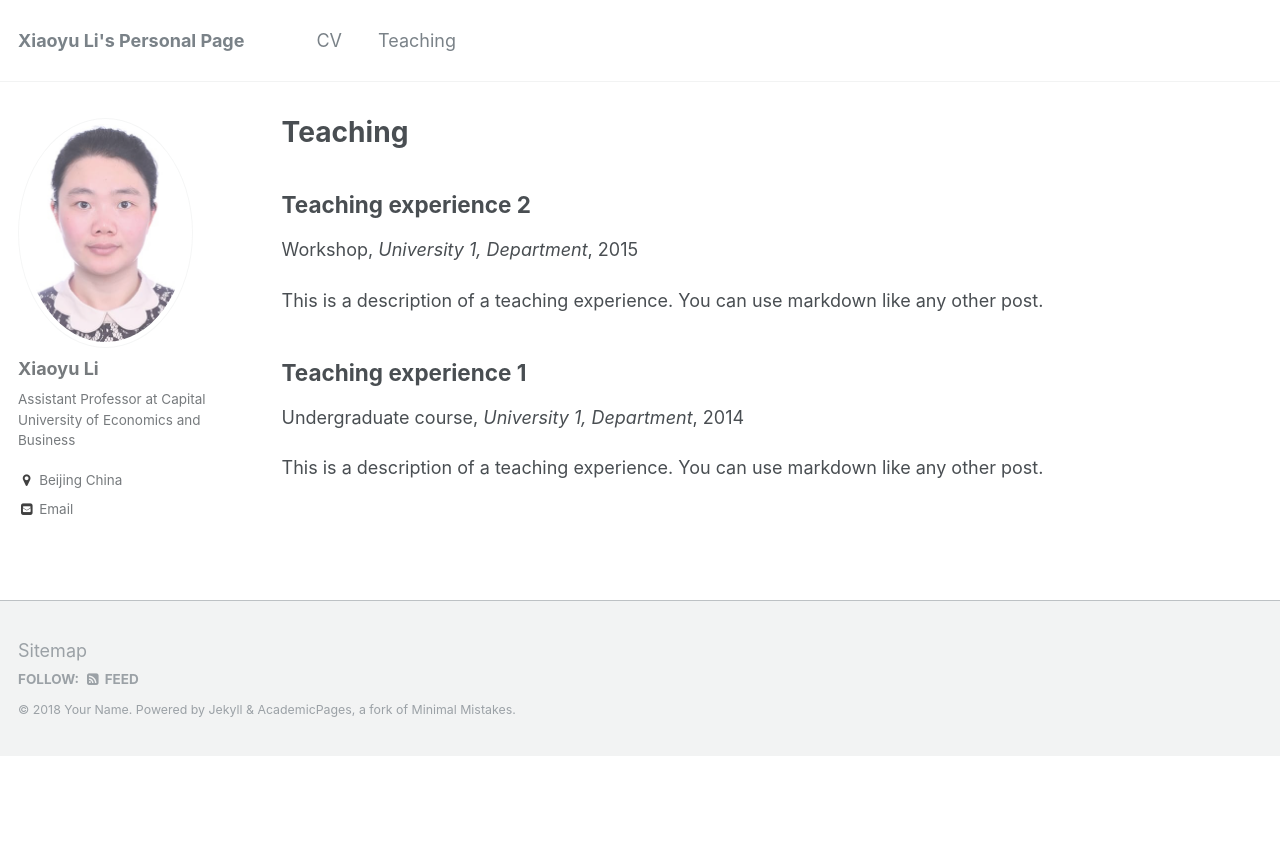
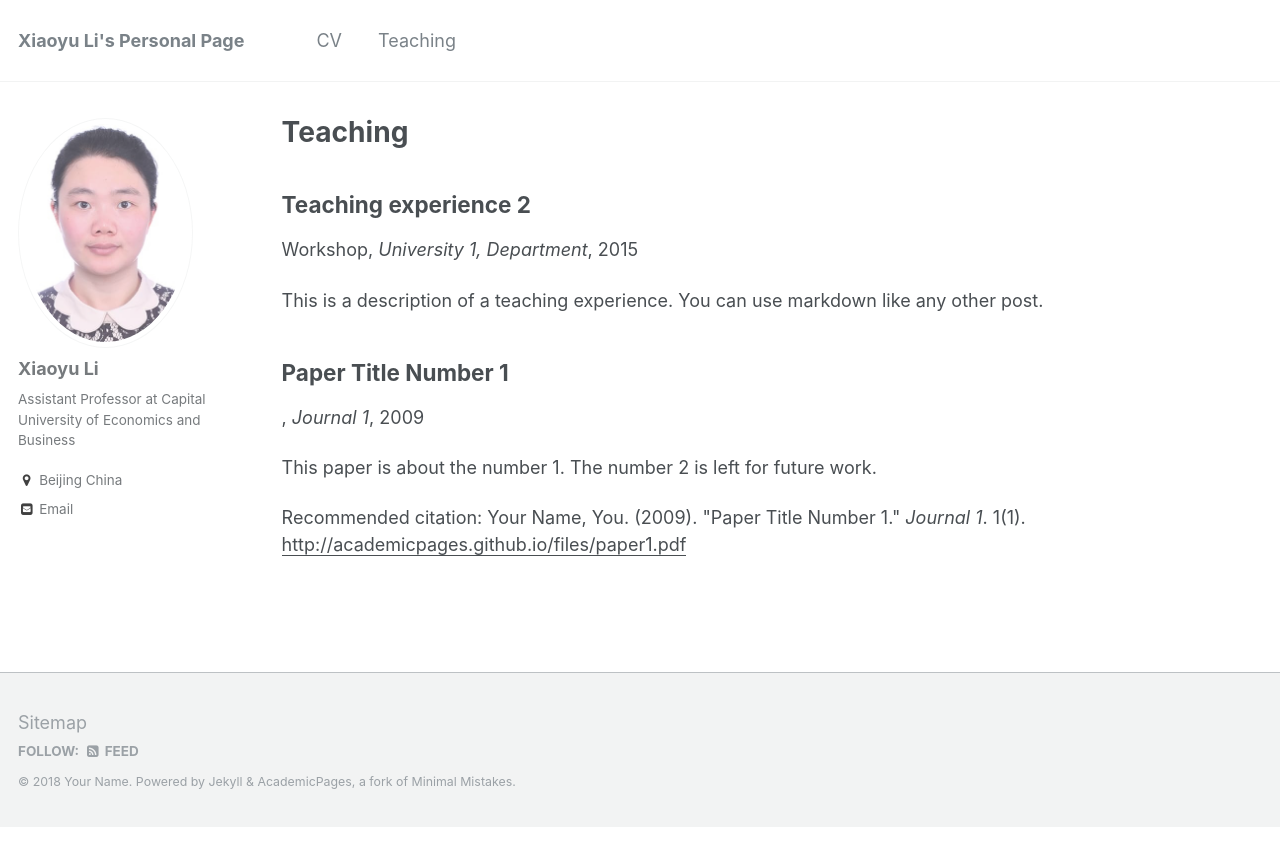
Before and after one commit to bitwei/bitwei.github.io, a Jekyll site: the page built from _pages/teaching.html, in a window 1280 px wide. Shown: the top 866 px of the page. Built offline with Jekyll 4.4.1, drawn with Linux system fonts in a browser that asks for light colours.

Commit message:
test teaching

```diff
--- a/_teaching/2014-spring-teaching-1.md
+++ b/_teaching/2014-spring-teaching-1.md
@@ -1,20 +1,15 @@
 ---
-title: "Teaching experience 1"
-collection: teaching
-type: "Undergraduate course"
-permalink: /teaching/2014-spring-teaching-1
-venue: "University 1, Department"
-date: 2014-01-01
-location: "City, Country"
+title: "Paper Title Number 1"
+collection: publications
+permalink: /publication/2009-10-01-paper-title-number-1
+excerpt: 'This paper is about the number 1. The number 2 is left for future work.'
+date: 2009-10-01
+venue: 'Journal 1'
+paperurl: 'http://academicpages.github.io/files/paper1.pdf'
+citation: 'Your Name, You. (2009). &quot;Paper Title Number 1.&quot; <i>Journal 1</i>. 1(1).'
 ---
+This paper is about the number 1. The number 2 is left for future work.
 
-This is a description of a teaching experience. You can use markdown like any other post.
+[Download paper here](http://academicpages.github.io/files/paper1.pdf)
 
-Heading 1
-======
-
-Heading 2
-======
-
-Heading 3
-======
+Recommended citation: Your Name, You. (2009). "Paper Title Number 1." <i>Journal 1</i>. 1(1).
```
